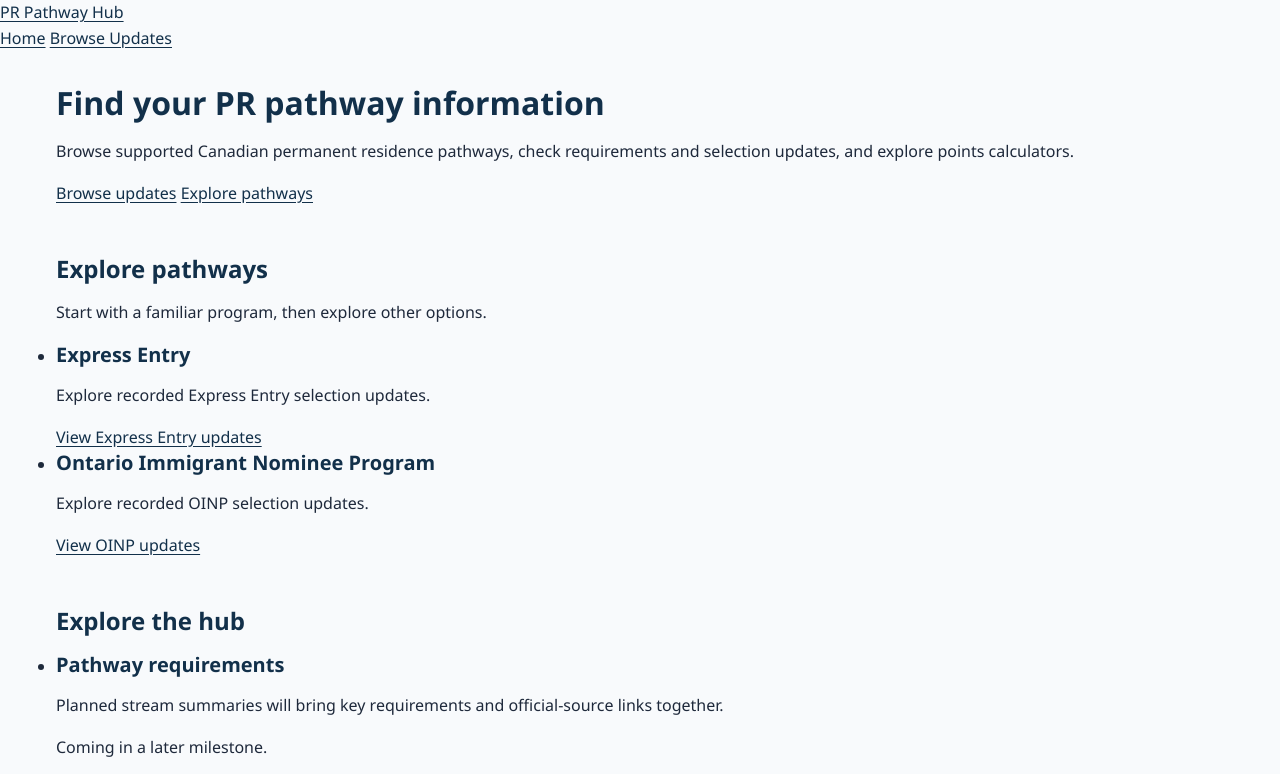
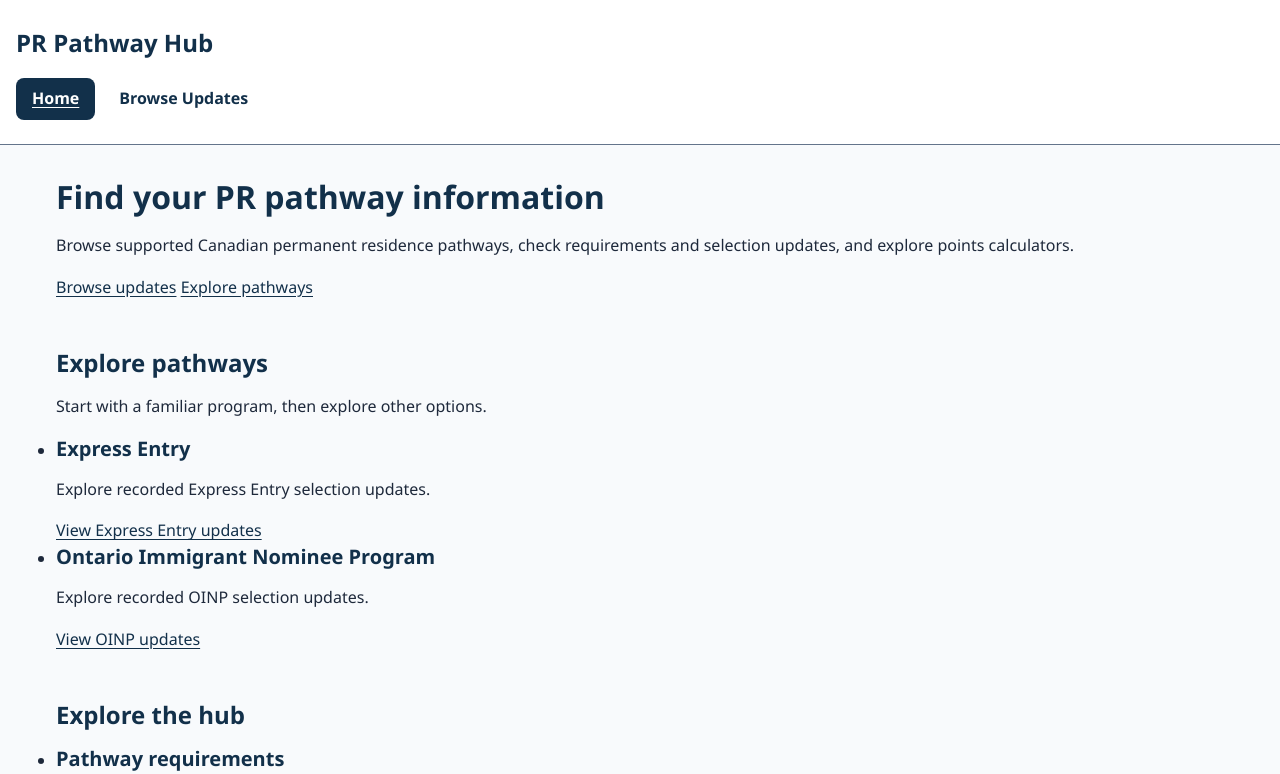
Before and after one commit to rishabhssworld/studio-project-1, a plain HTML site: page site/index.html in a window 1280 px wide. Shown: the top 774 px of the page. Drawn offline with Linux system fonts and the light colour scheme.

Commit message:
Style shared header, navigation and footer

```diff
--- a/site/styles.css
+++ b/site/styles.css
@@ -136,3 +136,61 @@ ul {
   margin: 0;
   padding: 0;
 }
+
+/* 3. HEADER AND NAVIGATION */
+
+body > header {
+  display: flex;
+  flex-direction: column;
+  gap: var(--space-2);
+  padding: var(--space-3) var(--space-2);
+  background: var(--color-surface);
+  border-bottom: 1px solid var(--color-border);
+}
+
+.site-name {
+  color: var(--color-primary);
+  font-family: var(--font-heading);
+  font-size: var(--text-h2);
+  font-weight: 700;
+  text-decoration: none;
+}
+
+nav {
+  display: flex;
+  flex-wrap: wrap;
+  gap: var(--space-1);
+}
+
+nav a {
+  display: inline-block;
+  padding: var(--space-1) var(--space-2);
+  border-radius: var(--radius);
+  font-weight: 600;
+  text-decoration: none;
+}
+
+nav a:hover {
+  text-decoration: underline;
+}
+
+nav a.active {
+  background: var(--color-primary);
+  color: var(--color-surface);
+  text-decoration: underline;
+}
+
+/* FOOTER */
+
+body > footer {
+  padding: var(--space-4) var(--space-2);
+  background: var(--color-surface);
+  color: var(--color-muted);
+  border-top: 1px solid var(--color-border);
+  font-size: var(--text-small);
+  text-align: center;
+}
+
+body > footer p:last-child {
+  margin-bottom: 0;
+}
```
